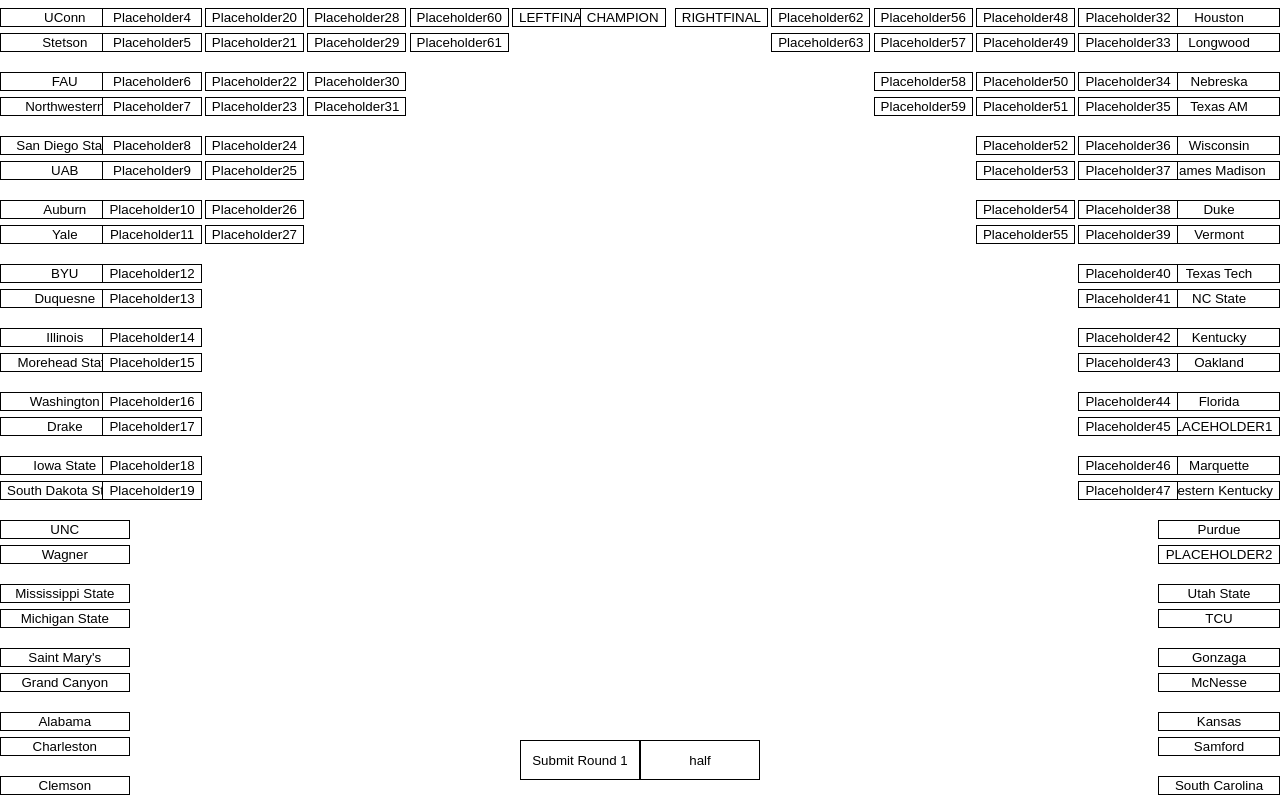
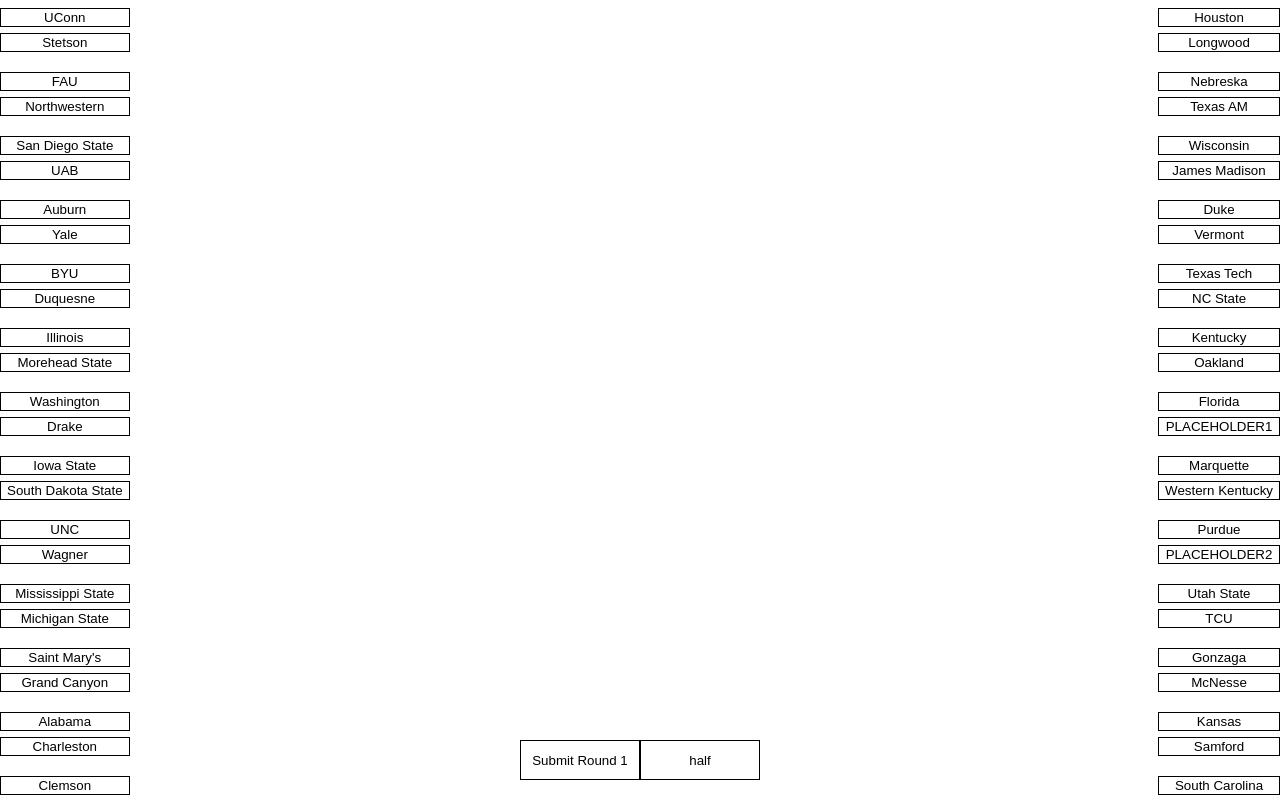
Before and after one commit to lamngo13/march, an Angular app in the folder hello-world/: page / in a window 1280 px wide. Shown: the top 800 px of the page. Built offline with nearby package versions, Linux system fonts and the light colour scheme.

Commit message:
abt to be a geniussy

```diff
--- a/hello-world/src/app/app.component.html
+++ b/hello-world/src/app/app.component.html
@@ -1,36 +1,36 @@
 <div class="bracket">
   <!-- Left Side Teams -->
-  <div class="team-set teamsleft">
+  <div class="team-set teamsleft" *ngIf="roundNumber==0">
     <!-- Teams Left -->
     <button class="team" [class.selected]="team.selected" *ngFor="let team of teamsleft" (click)="selectTeam(team)">
       {{ team.name }}
     </button>
   </div>
-  <div class="team-set teamsleft1">
+  <div class="team-set teamsleft1" *ngIf="roundNumber==1">
     <!-- Teams Left 1 -->
     <button class="team" [class.selected]="team.selected"  *ngFor="let team of teamsleft1" (click)="selectTeam(team)">
       {{ team.name }}
     </button>
   </div>
-  <div class="team-set teamsleft2">
+  <div class="team-set teamsleft2" *ngIf="roundNumber==2">
     <!-- Teams Left 2 -->
     <button class="team" [class.selected]="team.selected"  *ngFor="let team of teamsleft2" (click)="selectTeam(team)">
       {{ team.name }}
     </button>
   </div>
-  <div class="team-set teamsleft3">
+  <div class="team-set teamsleft3" *ngIf="roundNumber==3">
     <!-- Teams Left 3 -->
     <button class="team" [class.selected]="team.selected"  *ngFor="let team of teamsleft3" (click)="selectTeam(team)">
       {{ team.name }}
     </button>
   </div>
-  <div class="team-set teamsleft4">
+  <div class="team-set teamsleft4" *ngIf="roundNumber==4">
     <!-- Teams Left 4 -->
     <button class="team" [class.selected]="team.selected"  *ngFor="let team of teamsleft4" (click)="selectTeam(team)">
       {{ team.name }}
     </button>
   </div>
-  <div class="team-set teamsleftfinal">
+  <div class="team-set teamsleftfinal" *ngIf="roundNumber==5">
     <!-- Teams Left Final -->
     <button class="team" (click)="selectTeam(teamsleftfinal)">
       {{ teamsleftfinal.name }}
@@ -38,37 +38,37 @@
   </div>
 
   <!-- Right Side Teams -->
-  <div class="team-set teamsright">
+  <div class="team-set teamsright" *ngIf="roundNumber==0">
     <!-- Teams Right -->
     <button class="team" [class.selected]="team.selected"  *ngFor="let team of teamsright" (click)="selectTeam(team)">
       {{ team.name }}
     </button>
   </div>
-  <div class="team-set teamsright1">
+  <div class="team-set teamsright1" *ngIf="roundNumber==1">
     <!-- Teams Right 1 -->
     <button class="team" [class.selected]="team.selected"  *ngFor="let team of teamsright1" (click)="selectTeam(team)">
       {{ team.name }}
     </button>
   </div>
-  <div class="team-set teamsright2">
+  <div class="team-set teamsright2" *ngIf="roundNumber==2">
     <!-- Teams Right 2 -->
     <button class="team" [class.selected]="team.selected"  *ngFor="let team of teamsright2" (click)="selectTeam(team)">
       {{ team.name }}
     </button>
   </div>
-  <div class="team-set teamsright3">
+  <div class="team-set teamsright3" *ngIf="roundNumber==3">
     <!-- Teams Right 3 -->
     <button class="team" [class.selected]="team.selected"  *ngFor="let team of teamsright3" (click)="selectTeam(team)">
       {{ team.name }}
     </button>
   </div>
-  <div class="team-set teamsright4">
+  <div class="team-set teamsright4" *ngIf="roundNumber==4">
     <!-- Teams Right 4 -->
     <button class="team" [class.selected]="team.selected"  *ngFor="let team of teamsright4" (click)="selectTeam(team)">
       {{ team.name }}
     </button>
   </div>
-  <div class="team-set teamsrightfinal">
+  <div class="team-set teamsrightfinal" *ngIf="roundNumber==5">
     <!-- Teams Left Final -->
     <button class="team" (click)="selectTeam(teamsrightfinal)">
       {{ teamsrightfinal.name }}
@@ -76,7 +76,7 @@
   </div>
 
   <!-- champion -->
-  <div class="middle-set champion">
+  <div class="middle-set champion" *ngIf="roundNumber==5">
     <!-- Teams Left Final -->
     <button class="team"(click)="selectTeam(champion)">
       {{ champion.name }}
--- a/hello-world/src/app/app.component.ts
+++ b/hello-world/src/app/app.component.ts
@@ -190,6 +190,7 @@
 
   submitround1() {
     console.log("submitround1 clicked");
+    this.roundNumber = 1;
 
     //todo add error checking
 
```
